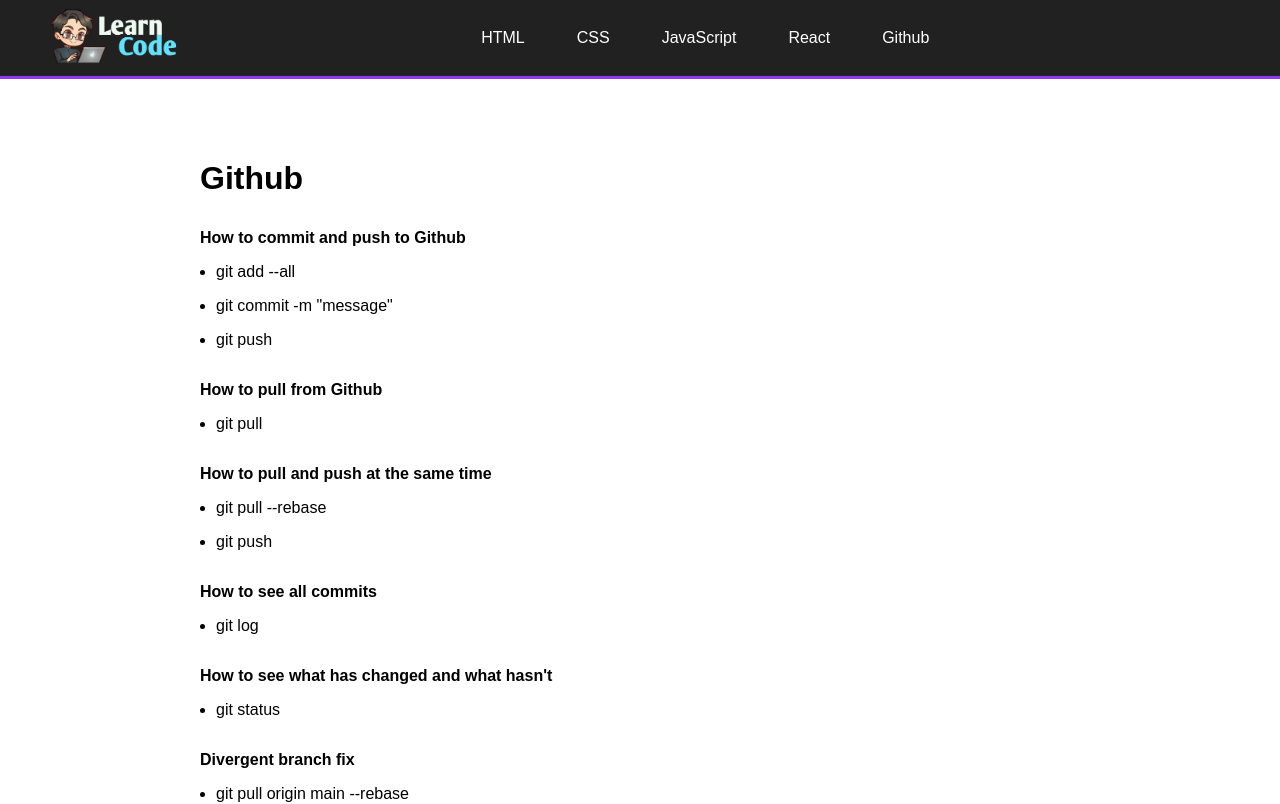
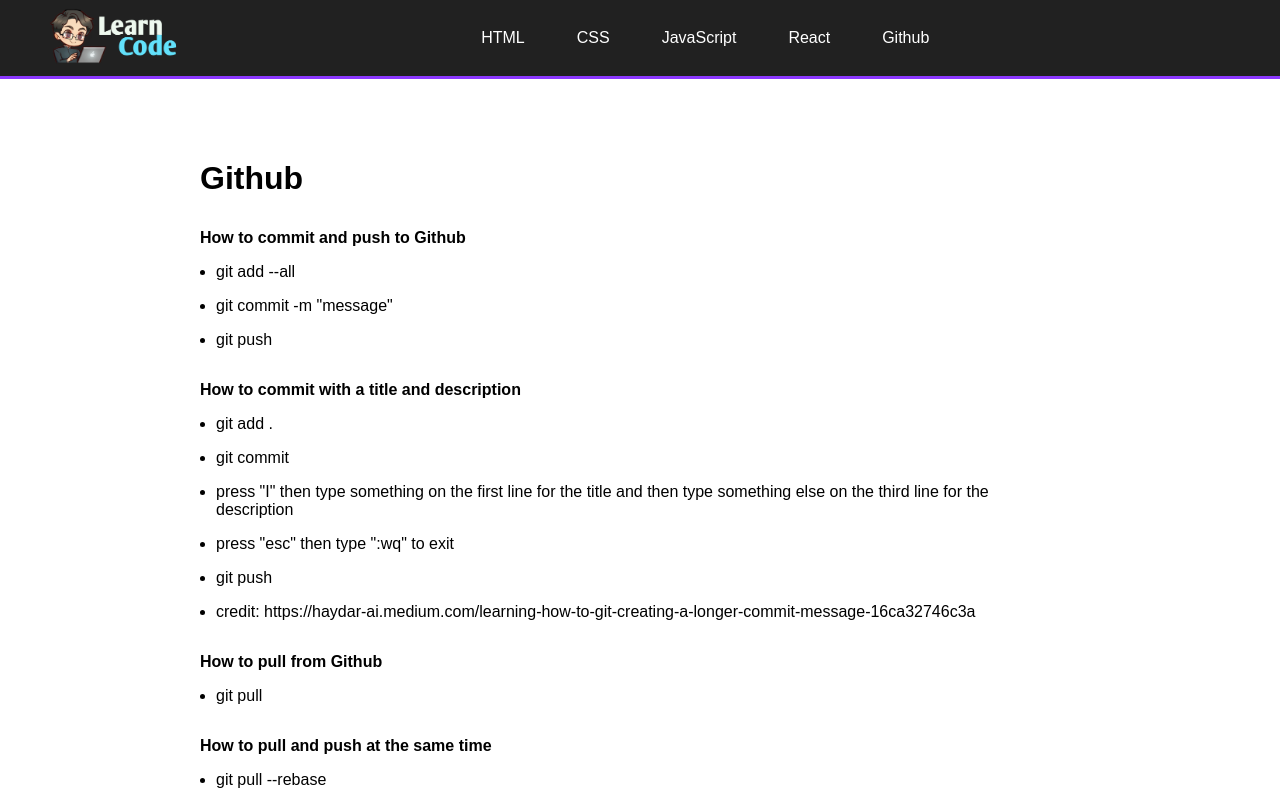
Before and after one commit to robteaw/guide2, a React (Create React App) app: page /git in a window 1280 px wide. Shown: the top 804 px of the page. Built offline with nearby package versions, Linux system fonts and the light colour scheme; the HTML template or start-up script is replaced by a standard one.

Commit message:
45. Github Page Updated
* how to commit with a title and description

```diff
--- a/src/pages/GIt/Git.tsx
+++ b/src/pages/GIt/Git.tsx
@@ -8,6 +8,16 @@ export default function Git() {
             <li>git add --all</li>
             <li>git commit -m "message"</li>
             <li>git push</li>
+        </ul>
+
+        <h3>How to commit with a title and description</h3>
+        <ul>
+            <li>git add .</li>
+            <li>git commit</li>
+            <li>press "I" then type something on the first line for the title and then type something else on the third line for the description</li>
+            <li>press "esc" then type ":wq" to exit</li>
+            <li>git push</li>
+            <li>credit: https://haydar-ai.medium.com/learning-how-to-git-creating-a-longer-commit-message-16ca32746c3a</li>
         </ul>
 
         <h3>How to pull from Github</h3>
```
